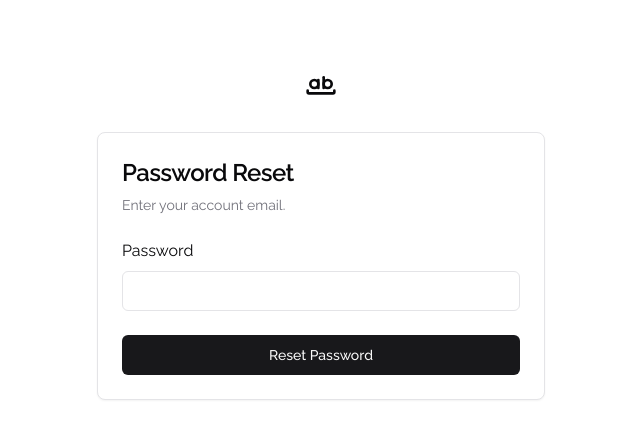
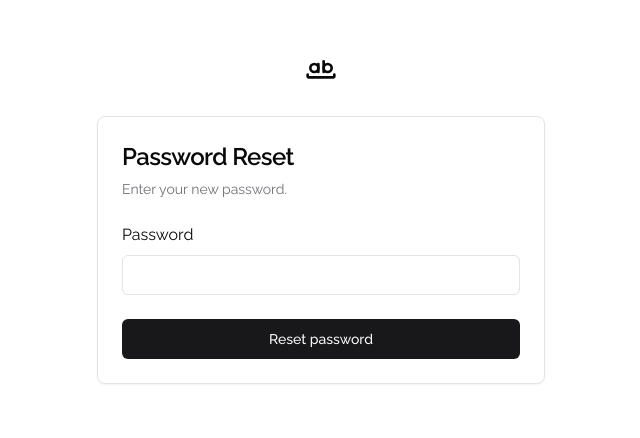
Before and after one commit to ZhnYng/keyworder, a Next.js app: page /reset-password/new-password in a window 1280 px wide. Shown: the part 198-636 px from the top of the page, without its empty margins (319-959 px from the left). Built offline with nearby package versions, Linux system fonts and the light colour scheme; no server answers.

Commit message:
Uncaught Exception: [Error: EROFS: read-only file system

```diff
--- a/src/app/collections/[id]/csv-actions.ts
+++ b/src/app/collections/[id]/csv-actions.ts
@@ -37,7 +37,7 @@ export async function create_adobe_stock_csv(collection: Collection) {
   const headers = ["Filename", "Title", "Keywords", "Category", "Releases"];
   const csvStream = fastcsv.format({ headers });
 
-  const filePath = `${uuidv4()}_adobe_stock_csv.csv`;
+  const filePath = `/tmp/${uuidv4()}_adobe_stock_csv.csv`;
   const writableStream = fs.createWriteStream(filePath);
 
   writableStream.on('finish', async () => {
--- a/src/app/reset-password/new-password/page.tsx
+++ b/src/app/reset-password/new-password/page.tsx
@@ -8,6 +8,8 @@ import { Button } from "@/components/ui/button";
 import { Loader2, WholeWord } from "lucide-react";
 import { z } from "zod";
 import Link from "next/link";
+import { toast } from "@/components/ui/use-toast";
+import { redirect } from "next/navigation";
 
 const passwordSchema = z.object({
   password: z.string().min(8),
@@ -35,16 +37,22 @@ export default function Page() {
       const { data, error } = await supabase.auth
         .updateUser({ password: validatedFields.data.password })
 
-      console.log(data)
-      console.error(error)
-
-      if (data) alert("Password updated successfully!")
-      if (error) alert("There was an error updating your password.")
+      if (error) {
+        toast({
+          title: "There was an error updating your password."
+        })
+      } else {
+        toast({
+          title: "Password updated",
+          description: "You can now log in with your new password."
+        })
+        redirect("/")
+      }
     })
   }
 
   return (
-    <div className="flex min-h-screen flex-col items-center justify-center bg-background">
+    <div className="flex h-full flex-col items-center justify-center bg-background">
       <header className="mb-8 flex w-full max-w-md items-center justify-center">
         <Link href="#" prefetch={false}>
           <WholeWord className="h-8 w-8" />
@@ -54,7 +62,7 @@ export default function Page() {
       <Card className="w-full max-w-md">
         <CardHeader>
           <CardTitle className="text-2xl">Password Reset</CardTitle>
-          <CardDescription>Enter your account email.</CardDescription>
+          <CardDescription>Enter your new password.</CardDescription>
         </CardHeader>
         <form onSubmit={handleSubmit}>
           <CardContent className="space-y-4">
@@ -67,7 +75,7 @@ export default function Page() {
           </CardContent>
           <CardFooter>
             <Button type="submit" className="w-full">
-              {isPending ? <Loader2 className="animate-spin" /> : "Reset Password"}
+              {isPending ? <Loader2 className="animate-spin" /> : "Reset password"}
             </Button>
           </CardFooter>
         </form>
--- a/src/app/reset-password/page.tsx
+++ b/src/app/reset-password/page.tsx
@@ -37,7 +37,7 @@ export default function Page() {
       <Card className="w-full max-w-md">
         <CardHeader>
           <CardTitle className="text-2xl">Password Reset</CardTitle>
-          <CardDescription>Enter your account email.</CardDescription>
+          <CardDescription>Enter your account email address.</CardDescription>
         </CardHeader>
         <form action={
           async (formData: FormData) => {
@@ -53,7 +53,7 @@ export default function Page() {
           </CardContent>
           <CardFooter>
             <Button type="submit" className="w-full">
-              {isPending ? <Loader2 className="animate-spin" /> : "Sign in"}
+              {isPending ? <Loader2 className="animate-spin" /> : "Send reset email"}
             </Button>
           </CardFooter>
         </form>
```
